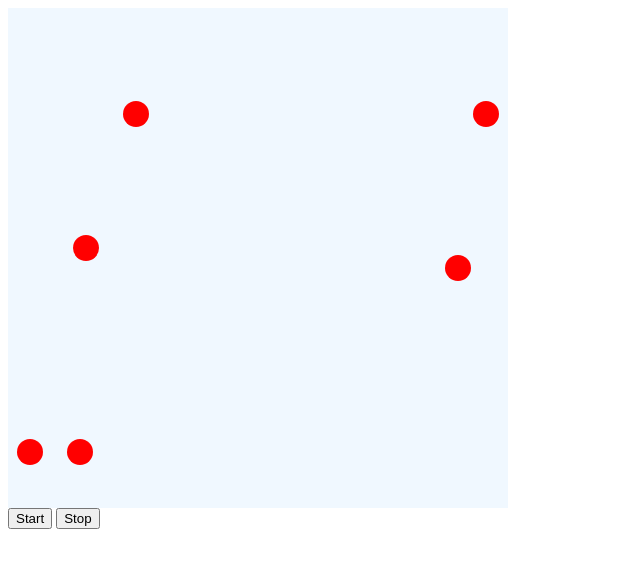
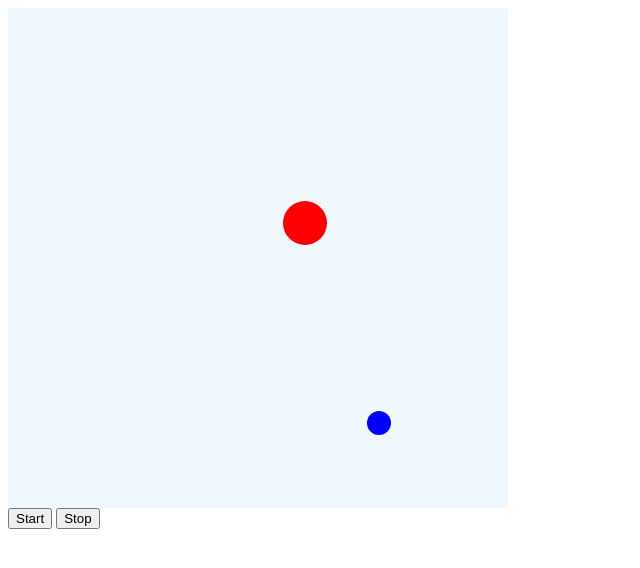
Before and after one commit to zhvankoi/balls, a plain HTML site: page index.html in a window 1280 px wide. Both pictures are taken after a click on the button "Start". Shown: the whole page, without its empty margins (0-640 px from the left). Drawn offline with Linux system fonts and the light colour scheme.

Commit message:
refactored code

```diff
--- a/app.js
+++ b/app.js
@@ -1,36 +1,42 @@
 class BallsAnimation {
   constructor(container) {
     this._container = container;
-    this._balls = [
-      new Ball(container, new Vector2f(1, 0), 10, 13, 50, 240),
-      new Ball(container, new Vector2f(0, 0), 10, 13, 450, 260),
-      new Ball(container, new Vector2f(1, 2), 10, 13, 450, 50),
-      new Ball(container, new Vector2f(-1, 3), 10, 13, 50, 450),
-      new Ball(container, new Vector2f(1, 2), 10, 13, 100, 50),
-      new Ball(container, new Vector2f(-1, 3), 10, 13, 100, 450)
+
+    let ball1 = new Ball(50, 240, 22, 4);
+    let ball2 = new Ball(450, 260, 12, 4);
+    ball1.setVelocity(1, 0);
+    ball2.setVelocity(-1, 0);
+    this._drawableBalls = [
+      new DrawableBall(container, ball1, "red"),
+      new DrawableBall(container, ball2, "blue")
     ];
-    this.refresh();
+
+
     this._interval = 0;
   }
 
   start() {
     this._interval = setInterval(() => {
-      this.move();
-      this.refresh();
-    }, 100);
+      this.update();
+      this.render();
+    }, 10);
 
   }
 
-  move() {
-    for (let i = 0; i < this._balls.length; ++i) {
+  update() {
+    for (let i = 0; i < this._drawableBalls.length; ++i) {
+      let firstBall = this._drawableBalls[i].ball;
       for (let j = 0; j < i; ++j) {
-        this.collide(this._balls[i], this._balls[j]);
+        let secondBall = this._drawableBalls[j].ball;
+        this.collide(firstBall, secondBall);
       }
     }
 
-    for (let ball of this._balls) {
+    for (let drawableBall of this._drawableBalls) {
+      let ball = drawableBall.ball;
       //left
       if (ball.x - ball.radius <= 0) {
+        console.log(ball.x + ' --- ' + ball.radius);
         ball.velocity.x = Math.abs(ball.velocity.x);
       }
       //right
@@ -49,13 +55,9 @@ class BallsAnimation {
     }
   }
 
-  refresh() {
-    for (let i = 0; i < this._balls.length; ++i) {
-      let ball = this._balls[i];
-      let ballDom = document.getElementsByClassName('ball')[i];
-
-      ballDom.style.top = ball.y - ball.radius + 'px';
-      ballDom.style.left = ball.x - ball.radius + 'px';
+  render() {
+    for (let i = 0; i < this._drawableBalls.length; ++i) {
+      this._drawableBalls[i].draw();
     }
   }
 
@@ -99,7 +101,8 @@ class BallsAnimation {
     first.velocity = forwardVec1.add(colVelocity1);
     second.velocity = forwardVec2.add(colVelocity2);
 
-    //this.stop();
+    console.log('First velocity: ' + first.velocity);
+    console.log('Second velocity: ' + second.velocity);
   }
 
   projection(v1, v2) {
--- a/ball.js
+++ b/ball.js
@@ -1,5 +1,5 @@
 class Ball {
-  constructor(dom, velocity, weight, radius, x = 1, y = 1) {
+  constructor(x, y, radius, density = 1) {
     if (radius <= 0) {
       this._radius = 1;
     } else {
@@ -8,10 +8,8 @@ class Ball {
 
     this._x = x;
     this._y = y;
-    this._velocity = velocity;
-    this._weight = weight;
-
-    dom.innerHTML += this.getHtml();
+    this._velocity = new Vector2f(0, 0);
+    this._density = density;
   }
 
   move() {
@@ -19,7 +17,10 @@ class Ball {
     this._y += this._velocity.y;
   }
 
-  getHtml() { return `<div class="ball"></div>`; }
+  setVelocity(dx, dy) {
+    this._velocity.x = dx;
+    this._velocity.y = dy;
+  }
 
   get radius() { return this._radius; }
 
@@ -32,6 +33,7 @@ class Ball {
   get velocity() { return this._velocity; }
   set velocity(value) { this._velocity = value; }
 
-  get weight() { return this._weight; }
-  set weight(value) { this._weight = value; }
+  get speed() { return this._velocity.length; }
+
+  get weight() { return MathHelper.sphereVolume(this._radius) * this._density; }
 }
--- /dev/null
+++ b/drawable-ball.js
@@ -0,0 +1,32 @@
+class DrawableBall {
+  constructor(dom, ball, color) {
+    this._color = color;
+    this._ball = ball;
+    this._dom = dom;
+    this._element = null;
+  }
+
+  get ball() { return this._ball; }
+  get color() { return this._color; }
+
+  draw() {
+    if (this._element === null) {
+      this._element = this.createElement();
+      this._element.style.width = this._ball.radius * 2 + 'px';
+      this._element.style.height = this._ball.radius * 2 + 'px';
+      this._element.style.borderRadius = this._ball.radius + 'px';
+      this._element.style.backgroundColor = this._color;
+      this._dom.appendChild(this._element);
+    }
+
+    this._element.style.left = this._ball.x - this._ball.radius + 'px';
+    this._element.style.top = this._ball.y - this._ball.radius + 'px';
+
+  }
+
+  createElement() {
+    let element = document.createElement('div');
+    element.setAttribute('class', 'ball');
+    return element;
+  }
+}
--- a/index.html
+++ b/index.html
@@ -11,6 +11,7 @@
   <script type="text/ecmascript" src="vector2f.js"></script>
   <script type="text/ecmascript" src="math-helper.js"></script>
   <script type="text/ecmascript" src="ball.js"></script>
+  <script type="text/ecmascript" src="drawable-ball.js"></script>
   <script type="text/ecmascript" src="app.js"></script>
 </head>
 
--- a/math-helper.js
+++ b/math-helper.js
@@ -10,4 +10,8 @@ class MathHelper {
       ((weight1 - weight2) * velocity1.y + 2 * weight2 * velocity2.y) / (weight1 + weight2),
     );
   }
+
+  static sphereVolume(r) {
+    return 4 / 3 * Math.PI * r * r * r;
+  }
 }
--- a/styles.css
+++ b/styles.css
@@ -7,8 +7,4 @@
 
 .ball {
   position: absolute;
-  width: 26px;
-  height: 26px;
-  background-color: red;
-  border-radius: 13px 13px 13px 13px;
 }
```
